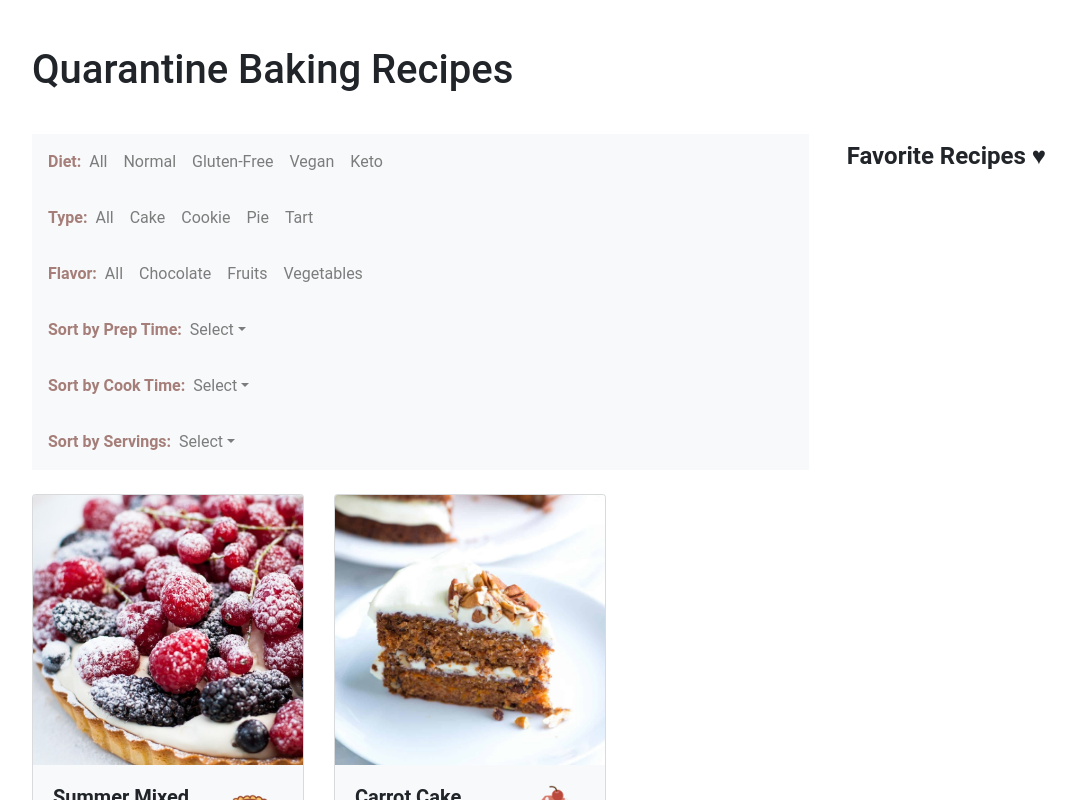
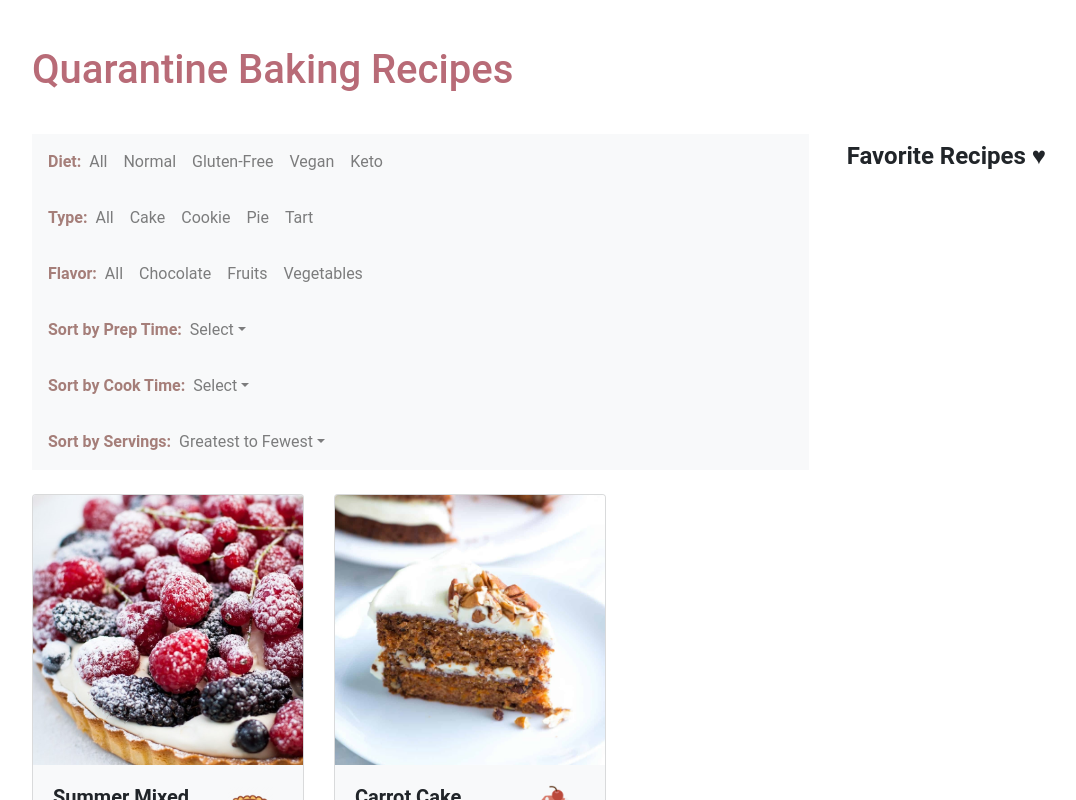
Before and after one commit to yli153/recipe-app, a React (Create React App) app: page / in a window 1280 px wide. Shown: the top 800 px of the page, without its empty margins (18-1094 px from the left). Built offline with nearby package versions, Linux system fonts and the light colour scheme.

Commit message:
sort in one dropdown

```diff
--- a/src/FilteredList.js
+++ b/src/FilteredList.js
@@ -9,9 +9,9 @@ class FilteredList extends Component {
             diet: "All",
             type: "All",
             flavor: "All",
-            prep: "Select",
-            cook: "Select",
-            servings: "Select"
+            prepTime: "Select",
+            cookTime: "Select",
+            servingSize: "Select"
         };
     }
     onSelectFilterDiet = event => {
@@ -62,6 +62,7 @@ class FilteredList extends Component {
         this.setState ({
             prepTime: event
         })
+        return event;
     }
 
     sortPrep = (a, b) => {
@@ -74,12 +75,47 @@ class FilteredList extends Component {
         }
     }
 
+    onSelectSortCook = event => {
+        console.log(event);
+        this.setState ({
+            cookTime: event
+        })
+        return event;
+    }
+
+    sortCook = (a, b) => {
+        if (this.state.cookTime === "ShortFirst") {
+            return a.cook - b.cook;
+        } else if (this.state.cookTime === "LongFirst") {
+            return b.cook - a.cook;
+        } else {
+            return 0;
+        }
+    }
+
+    onSelectSortServings = event => {
+        this.setState ({
+            servingSize: event
+        })
+        return event;
+    }
+
+    sortServings = (a, b) => {
+        if (this.state.servingSize === "FewFirst") {
+            return a.servings - b.servings;
+        } else if (this.state.servingSize === "MoreFirst") {
+            return b.servings - a.servings;
+        } else {
+            return 0;
+        }
+    }
+
     render() {
         return (
             <div>
             <TopBar onSelectFilterDiet={this.onSelectFilterDiet} onSelectFilterType={this.onSelectFilterType} onSelectFilterFlavor={this.onSelectFilterFlavor}
-                    onSelectSortPrep={this.onSelectSortPrep} />
-            <DisplayList list={this.props.list.filter(this.matchesFilterDiet).filter(this.matchesFilterType).filter(this.matchesFilterFlavor).sort(this.sortPrep)}/>
+                    onSelectSortPrep={this.onSelectSortPrep} onSelectSortCook={this.onSelectSortCook} onSelectSortServings={this.onSelectSortServings}prepTitle={this.state.prepTime} cookTitle={this.state.cookTime} servingsTitle={this.state.servingSize}/>
+            <DisplayList list={this.props.list.filter(this.matchesFilterDiet).filter(this.matchesFilterType).filter(this.matchesFilterFlavor).sort(this.sortPrep).sort(this.sortCook).sort(this.sortServings)}/>
             </div>
         );
     }
--- a/src/TopBar.js
+++ b/src/TopBar.js
@@ -7,6 +7,36 @@ import NavDropdown from 'react-bootstrap/NavDropdown';
 class TopBar extends Component {
   constructor(props) {
     super(props);
+  }
+
+  showPrepTitle = (state) => {
+    if (state === "Select") {
+      return "Select";
+    } else if (state === "ShortFirst") {
+      return "Shortest to Longest";
+    } else {
+      return "Longest to Shortest";
+    }
+  }
+
+  showCookTitle = (state) => {
+    if (state === "Select") {
+      return "Select";
+    } else if (state === "Short") {
+      return "Shortest to Longest";
+    } else {
+      return "Longest to Shortest";
+    }
+  }
+
+  showServingsTitle = (state) => {
+    if (state === "Select") {
+      return "Select";
+    } else if (state === "FewFirst") {
+      return "Fewest to Greatest";
+    } else {
+      return "Greatest to Fewest";
+    }
   }
   render() {
     return (
@@ -43,7 +73,7 @@ class TopBar extends Component {
         <Navbar bg="light" variant="light">
           <span class="category-color"><b>Sort by Prep Time:</b></span>
           <Nav className="mr-auto">
-            <NavDropdown title="Select" id="basic-nav-dropdown">
+            <NavDropdown title={this.showPrepTitle(this.props.prepTitle)} id="basic-nav-dropdown">
               <NavDropdown.Item eventKey="Select" onSelect={this.props.onSelectSortPrep}>Select</NavDropdown.Item>
               <NavDropdown.Item eventKey="ShortFirst" onSelect={this.props.onSelectSortPrep}>Shortest to Longest</NavDropdown.Item>
               <NavDropdown.Item eventKey="LongFirst" onSelect={this.props.onSelectSortPrep}>Longest to Shortest</NavDropdown.Item>
@@ -53,20 +83,20 @@ class TopBar extends Component {
         <Navbar bg="light" variant="light">
           <span class="category-color"><b>Sort by Cook Time:</b></span>
           <Nav className="mr-auto">
-            <NavDropdown title="Select" id="basic-nav-dropdown">
-              <NavDropdown.Item>Select</NavDropdown.Item>
-              <NavDropdown.Item>Shortest to Longest</NavDropdown.Item>
-              <NavDropdown.Item>Longest to Shortest</NavDropdown.Item>
+            <NavDropdown title={this.showCookTitle(this.props.cookTitle)} id="basic-nav-dropdown">
+              <NavDropdown.Item eventKey="Select" onSelect={this.props.onSelectSortCook}>Select</NavDropdown.Item>
+              <NavDropdown.Item eventKey="ShortFirst" onSelect={this.props.onSelectSortCook}>Shortest to Longest</NavDropdown.Item>
+              <NavDropdown.Item eventKey="LongFirst" onSelect={this.props.onSelectSortCook}>Longest to Shortest</NavDropdown.Item>
             </NavDropdown>
           </Nav>
         </Navbar>
         <Navbar bg="light" variant="light">
           <span class="category-color"><b>Sort by Servings:</b></span>
           <Nav className="mr-auto">
-            <NavDropdown title="Select" id="basic-nav-dropdown">
-              <NavDropdown.Item>Select</NavDropdown.Item>
-              <NavDropdown.Item>Fewest to Greatest</NavDropdown.Item>
-              <NavDropdown.Item>Greatest to Fewest</NavDropdown.Item>
+            <NavDropdown title={this.showServingsTitle(this.props.servingSize)} id="basic-nav-dropdown">
+              <NavDropdown.Item eventKey="Select" onSelect={this.props.onSelectSortServings}>Select</NavDropdown.Item>
+              <NavDropdown.Item eventKey="FewFirst" onSelect={this.props.onSelectSortServings}>Fewest to Greatest</NavDropdown.Item>
+              <NavDropdown.Item eventKey="MoreFirst" onSelect={this.props.onSelectSortServings}>Greatest to Fewest</NavDropdown.Item>
             </NavDropdown>
           </Nav>
         </Navbar>
--- a/src/index.css
+++ b/src/index.css
@@ -28,6 +28,7 @@ main {
 }
 
 .heading {
+  color: #b86b77;
   padding-top: 1rem;
   padding-bottom: 1rem;
 }
```
